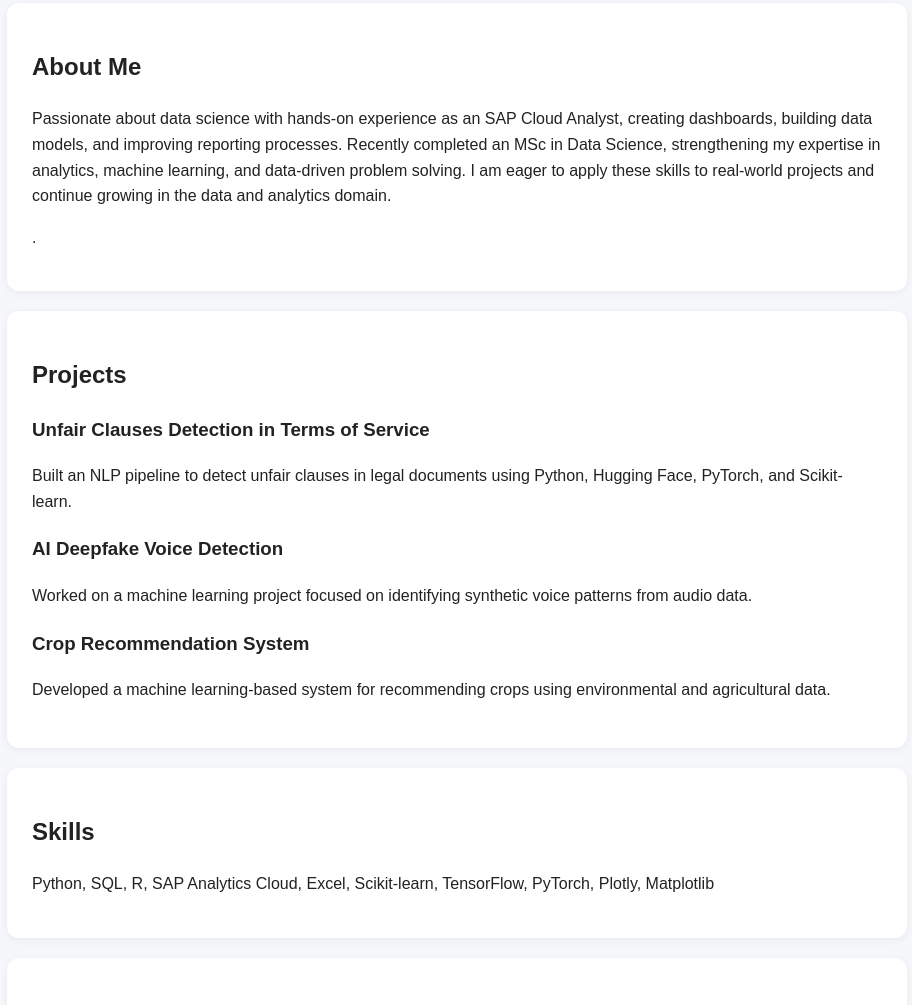
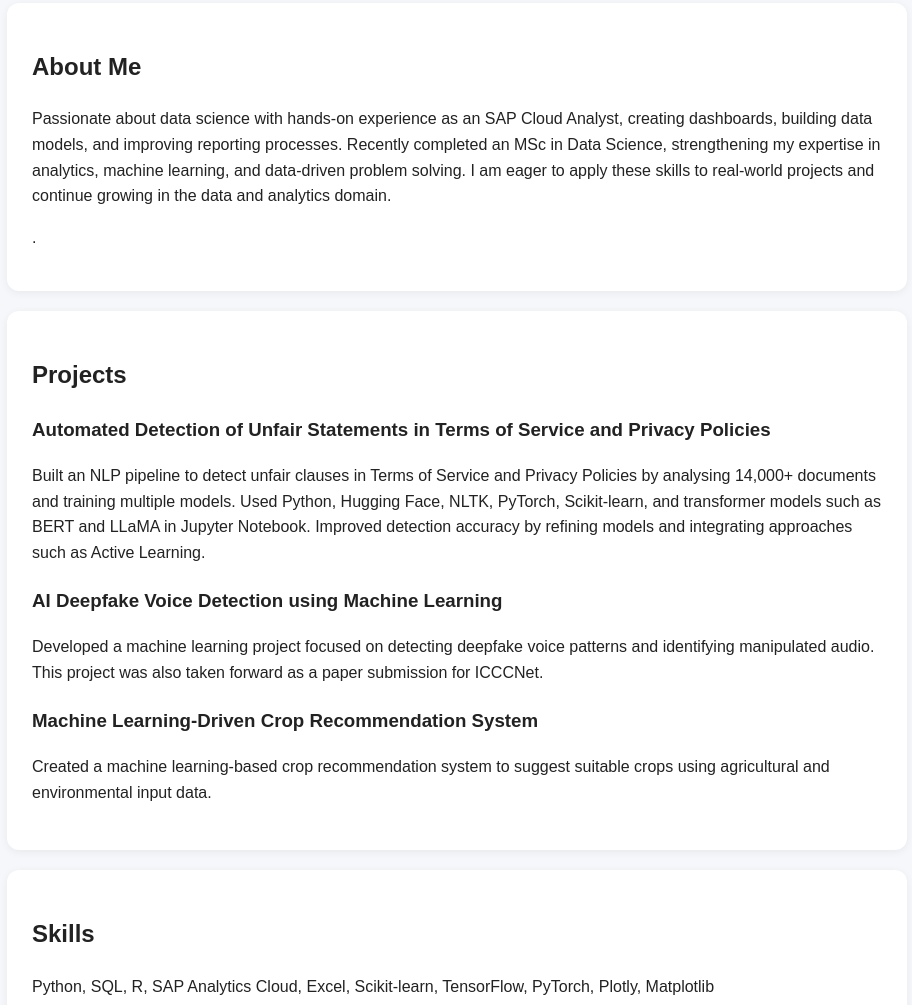
Before and after one commit to Mukundaan/Mukundaan.github.io, a plain HTML site: page index.html in a window 1280 px wide. Shown: the part 278-1283 px from the top of the page, without its empty margins (183-1095 px from the left). Drawn offline with Linux system fonts and the light colour scheme.

Commit message:
Update index.html

```diff
--- a/index.html
+++ b/index.html
@@ -54,18 +54,22 @@
 
   <section>
   <h2>Projects</h2>
+
   <div class="project">
-      <h3>Unfair Clauses Detection in Terms of Service</h3>
-      <p>Built an NLP pipeline to detect unfair clauses in legal documents using Python, Hugging Face, PyTorch, and Scikit-learn.</p>
+    <h3>Automated Detection of Unfair Statements in Terms of Service and Privacy Policies</h3>
+    <p>Built an NLP pipeline to detect unfair clauses in Terms of Service and Privacy Policies by analysing 14,000+ documents and training multiple models. Used Python, Hugging Face, NLTK, PyTorch, Scikit-learn, and transformer models such as BERT and LLaMA in Jupyter Notebook. Improved detection accuracy by refining models and integrating approaches such as Active Learning.</p>
   </div>
+
   <div class="project">
-      <h3>AI Deepfake Voice Detection</h3>
-      <p>Worked on a machine learning project focused on identifying synthetic voice patterns from audio data.</p>
+    <h3>AI Deepfake Voice Detection using Machine Learning</h3>
+    <p>Developed a machine learning project focused on detecting deepfake voice patterns and identifying manipulated audio. This project was also taken forward as a paper submission for ICCCNet.</p>
   </div>
+
   <div class="project">
-      <h3>Crop Recommendation System</h3>
-      <p>Developed a machine learning-based system for recommending crops using environmental and agricultural data.</p>
+    <h3>Machine Learning-Driven Crop Recommendation System</h3>
+    <p>Created a machine learning-based crop recommendation system to suggest suitable crops using agricultural and environmental input data.</p>
   </div>
+</section>
   </section>
 
   <section>
```
Lines whose indentation alone changed are shown as unchanged.
